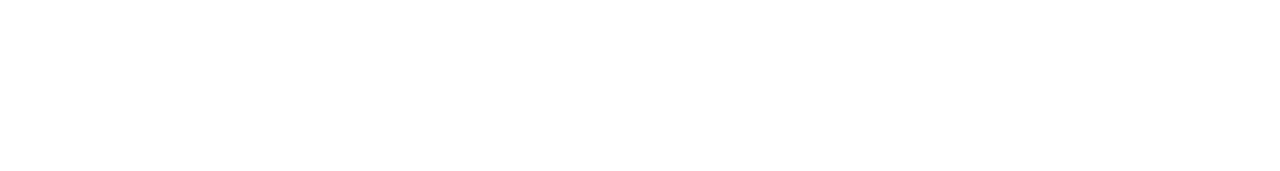
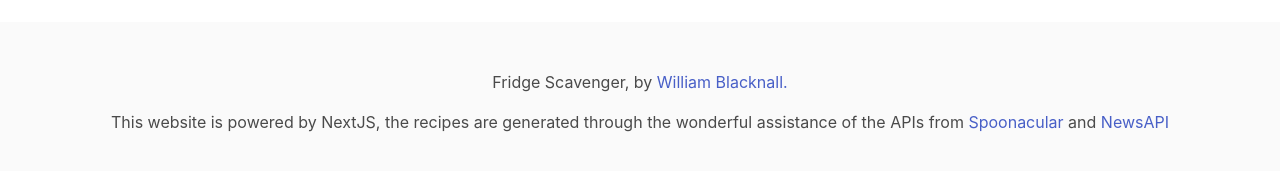
Before and after one commit to BlacknallW/react-fridgescavenger-project, a Next.js app: page / in a window 1280 px wide. Shown: the part 565-736 px from the top of the page. Built offline with nearby package versions, Linux system fonts and the light colour scheme.

Commit message:
Added footer with credit to both APIs used to avoid lawsuits. Would be a weird way to end my career before it even began.

```diff
--- /dev/null
+++ b/components/Footer.js
@@ -0,0 +1,42 @@
+import React from "react";
+
+export default function Footer() {
+	return (
+		<>
+			<footer className="footer">
+				<div className="content has-text-centered">
+					<p>
+						Fridge Scavenger, by{" "}
+						<a
+							href="https://www.blacknallw.com/"
+							target="_blank"
+							rel="noreferrer noopener"
+						>
+							William Blacknall.
+						</a>
+					</p>
+					<p>
+						This website is powered by NextJS, the recipes are
+						generated through the wonderful assistance of the APIs
+						from{" "}
+						<a
+							href="https://spoonacular.com/food-api/"
+							target="_blank"
+							rel="noreferrer noopener"
+						>
+							Spoonacular
+						</a>{" "}
+						and{" "}
+						<a
+							href="https://newsapi.org/"
+							target="_blank"
+							rel="noreferrer noopener"
+						>
+							NewsAPI
+						</a>
+					</p>
+				</div>
+			</footer>
+		</>
+	);
+}
--- a/pages/index.js
+++ b/pages/index.js
@@ -1,11 +1,12 @@
 import React, { useState } from "react";
 import Head from "next/head";
 import Link from "next/link";
-import SearchBar from "../components/SearchBar";
 import Axios from "axios";
-import NavBar from "../components/NavBar";
 import uuidv4 from "uuid/v4";
 
+import SearchBar from "../components/SearchBar";
+import NavBar from "../components/NavBar";
+import Footer from "../components/Footer";
 import "../styles/styles.sass";
 
 const Home = () => {
@@ -74,7 +75,9 @@
 						</div>
 					</>
 				))}
+
 			</section>
+			<Footer />
 		</>
 	);
 };
--- a/pages/test.js
+++ b/pages/test.js
@@ -1,10 +1,10 @@
-import React from "react";
+import React, {useState, useEffect} from "react";
 import "../styles/styles.sass";
+
 
 export default function Test() {
 	return (
 		<>
-
 		</>
 	);
 }
```
Also changed, not shown: pages/p/[id].js (+7 -4 lines), pages/scavenge.js (+5 -2 lines).
